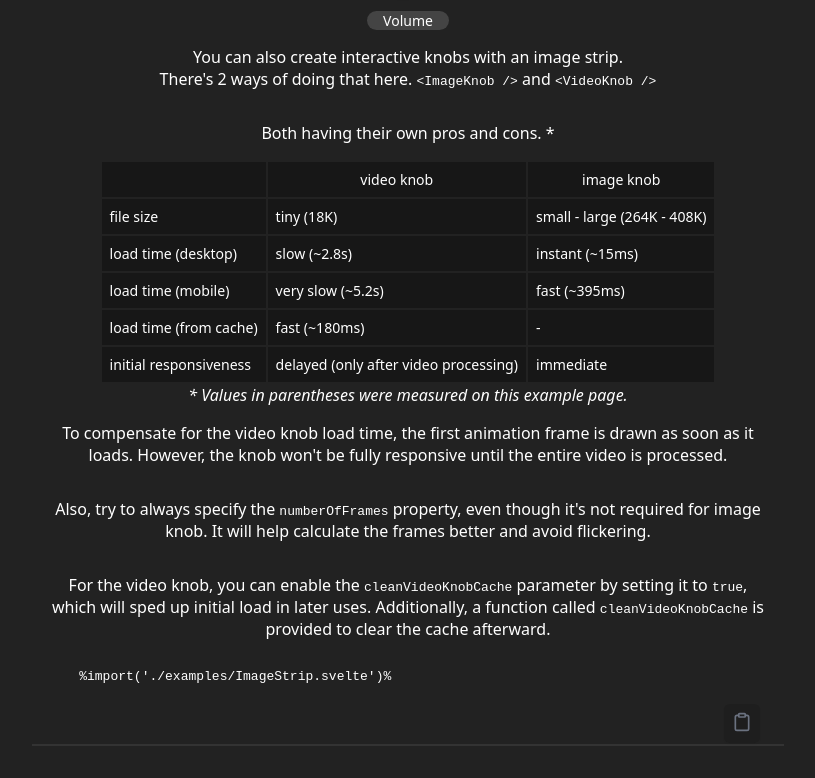
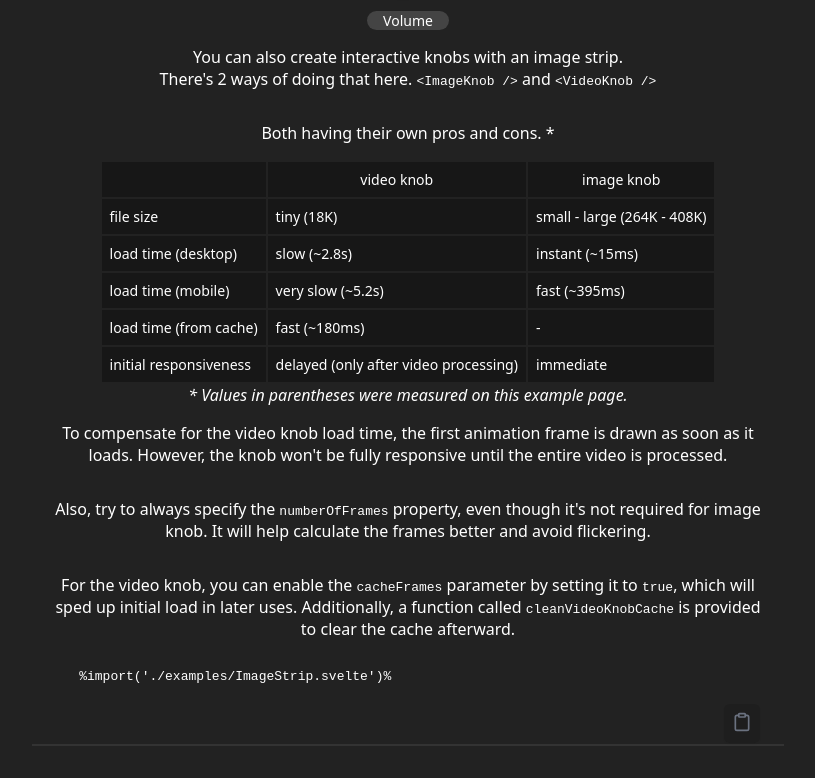
Before and after one commit to eye-wave/svelte-knobs, a SvelteKit app: page / in a window 1280 px wide. Shown: the part 3717-4495 px from the top of the page, without its empty margins (248-1063 px from the left). Built offline with nearby package versions, Linux system fonts and the light colour scheme.

Commit message:
Update +page.svelte

```diff
--- a/src/routes/+page.svelte
+++ b/src/routes/+page.svelte
@@ -161,7 +161,7 @@
 		</p>
 
 		<p>
-			For the video knob, you can enable the <code>cleanVideoKnobCache</code> parameter by setting
+			For the video knob, you can enable the <code>cacheFrames</code> parameter by setting
 			it to <code>true</code>, which will sped up initial load in later uses. Additionally, a
 			function called <code>cleanVideoKnobCache</code> is provided to clear the cache afterward.
 		</p>
```
